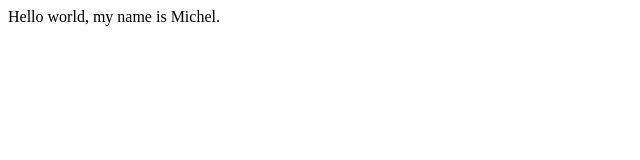
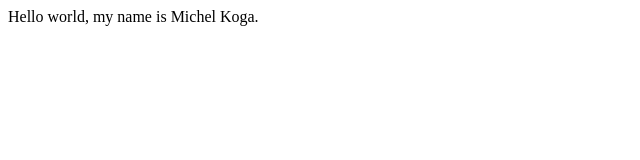
Before and after one commit to michelkoga/michelkoga.github.io, a plain HTML site: page index.html in a window 1280 px wide. Shown: the full height of the page, 0-640 px from the left. Drawn offline with Linux system fonts and the light colour scheme.

Commit message:
Update index.html

```diff
--- a/index.html
+++ b/index.html
@@ -2,7 +2,7 @@
 <html>
 
 <body>
-	Hello world, my name is Michel.
+	Hello world, my name is Michel Koga.
 </body>
 
 </html>
```
